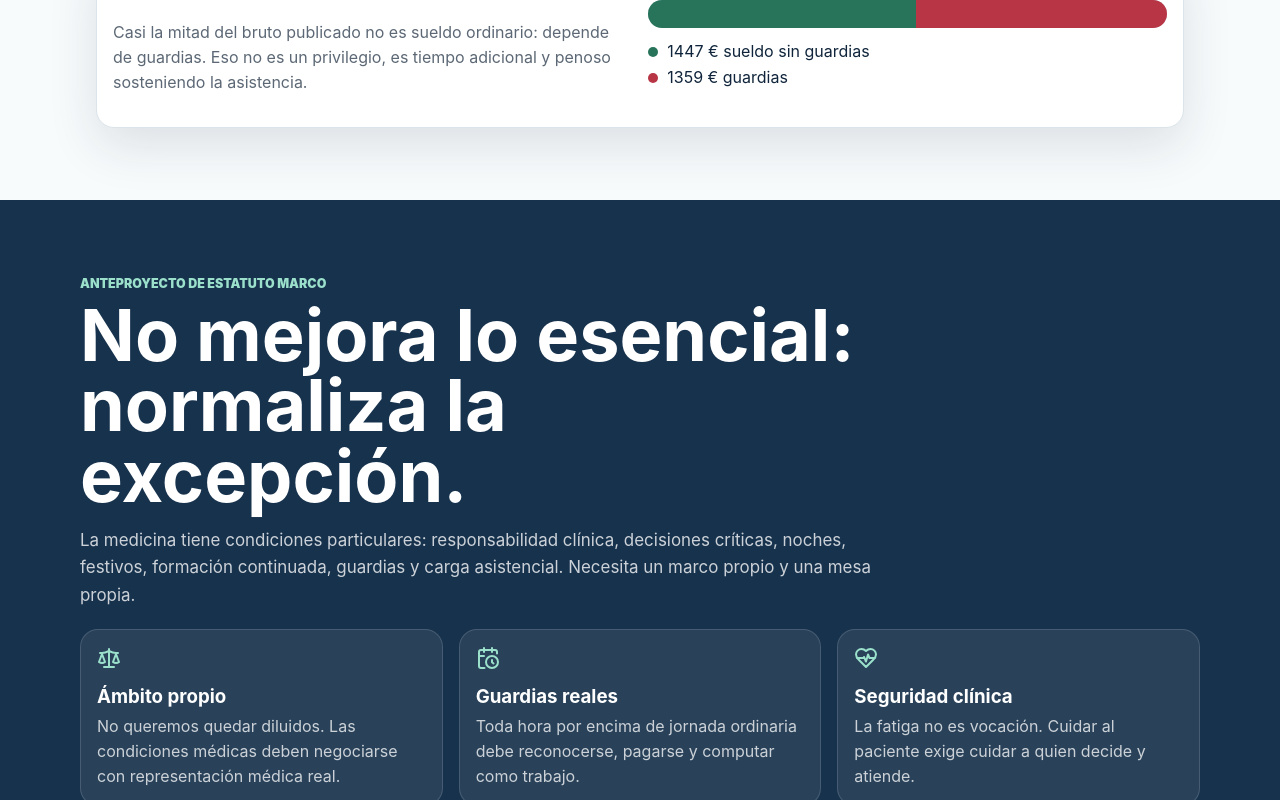
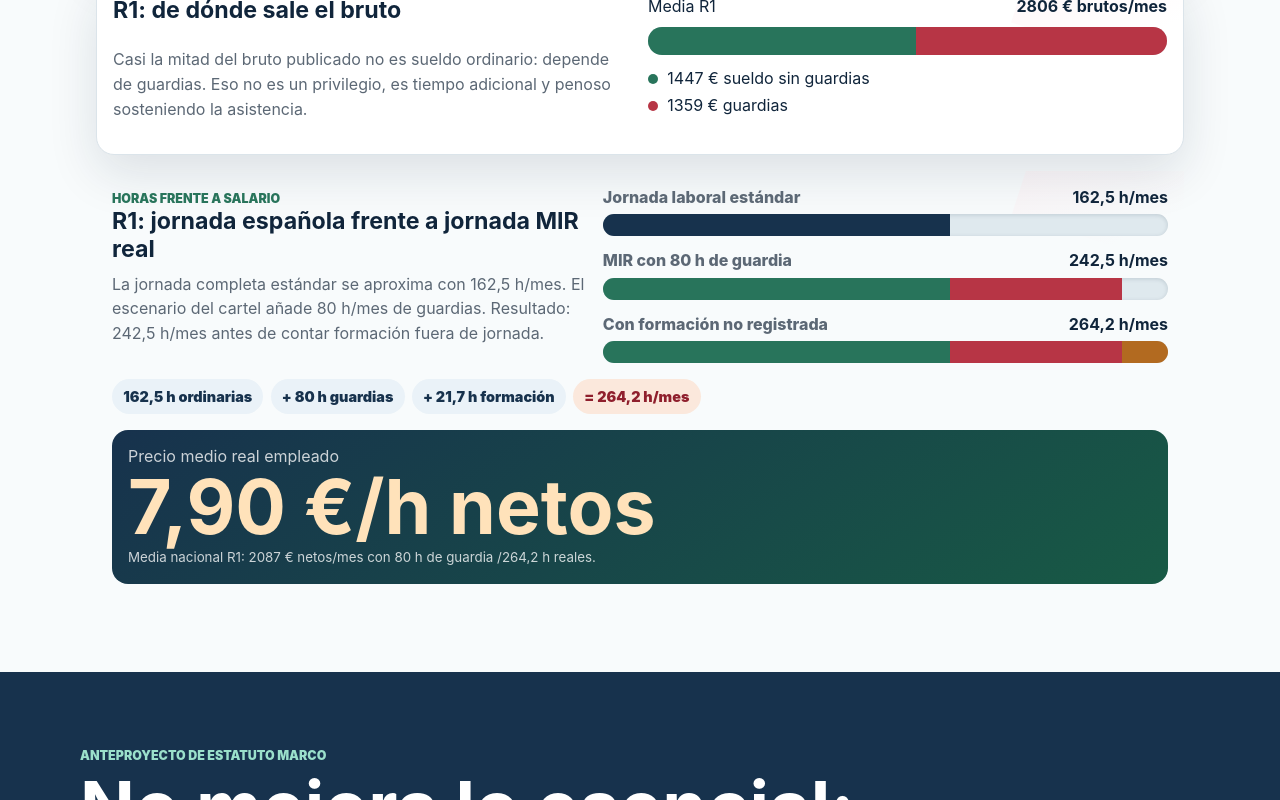
Before and after one commit to Guallar7/mir-estatuto-realidad, a React (Vite) app: page / in a window 1280 px wide. Shown: the part 1993-2793 px from the top of the page. Built offline with nearby package versions, Linux system fonts and the light colour scheme.

Commit message:
Clarify MIR hourly rate and hours comparison

```diff
--- a/index.html
+++ b/index.html
@@ -30,7 +30,7 @@
     <meta property="og:image:type" content="image/png" />
     <meta property="og:image:width" content="1200" />
     <meta property="og:image:height" content="630" />
-    <meta property="og:image:alt" content="No es sueldo. Son guardias. Retribuciones MIR, horas reales y Estatuto Marco." />
+    <meta property="og:image:alt" content="Logo de MIR guardias con corazon y pulso." />
     <meta name="twitter:card" content="summary_large_image" />
     <meta name="twitter:title" content="MIR: no es sueldo, son guardias" />
     <meta
@@ -38,7 +38,7 @@
       content="Datos reales sobre retribuciones MIR, guardias, horas trabajadas y por que el Estatuto Marco no resuelve las condiciones medicas."
     />
     <meta name="twitter:image" content="https://guallar7.github.io/mir-estatuto-realidad/og-image.png" />
-    <meta name="twitter:image:alt" content="No es sueldo. Son guardias. Retribuciones MIR, horas reales y Estatuto Marco." />
+    <meta name="twitter:image:alt" content="Logo de MIR guardias con corazon y pulso." />
     <title>MIR: no es sueldo, son guardias</title>
   </head>
   <body>
--- a/src/main.jsx
+++ b/src/main.jsx
@@ -60,6 +60,8 @@ function App() {
   const selectedGross = selected.withGuardsGross[yearIndex];
   const selectedBase = selected.base[yearIndex];
   const selectedHourly = selectedNet / (includeTraining ? TRAINING_TOTAL_HOURS : TOTAL_HOURS);
+  const displayedHourly = includeTraining ? current.realNetHourWithTraining : current.realNetHour;
+  const hoursScale = includeTraining ? TRAINING_TOTAL_HOURS : TOTAL_HOURS;
   const { scrollYProgress } = useScroll();
   const smoothScaleX = useSpring(scrollYProgress, { stiffness: 120, damping: 24, restDelta: 0.001 });
   const reduceMotion = useReducedMotion();
@@ -142,6 +144,7 @@ function App() {
           <MetricCard label={`${current.year} medio sin guardias`} value={`${eur(current.grossNoGuards)} €`} detail="brutos/mes" />
           <MetricCard label={`${current.year} con 80 h de guardia`} value={`${eur(current.netWithGuards)} €`} detail="netos/mes" tone="red" />
           <MetricCard label="Horas reales mínimas" value={`${eur(TOTAL_HOURS, 1)} h`} detail="al mes" tone="amber" />
+          <MetricCard label={`${current.year} precio real medio`} value={`${eur(current.realNetHour, 2)} €`} detail="netos/h" tone="green" />
         </div>
       </section>
 
@@ -179,8 +182,9 @@ function App() {
           <span className="kicker">El cálculo que falta</span>
           <h2>Cuando metes las horas, el relato se cae.</h2>
           <p>
-            Selecciona año de residencia. La cifra central usa la media publicada en SIMEG/CTO con 80 horas
-            mensuales de guardia y la compara con la jornada ordinaria.
+            Selecciona año de residencia. La cifra central usa la media nacional publicada en SIMEG/CTO con
+            80 horas mensuales de guardia. El €/h no es el precio de una guardia concreta: es el neto medio
+            con guardias dividido entre las horas reales trabajadas.
           </p>
         </div>
 
@@ -242,6 +246,69 @@ function App() {
             label={`Media ${current.year}`}
             reduceMotion={reduceMotion}
           />
+        </SpotlightPanel>
+
+        <SpotlightPanel className="hours-compare-card">
+          <div className="hours-copy">
+            <span className="kicker">Horas frente a salario</span>
+            <h3>{current.year}: jornada española frente a jornada MIR real</h3>
+            <p>
+              La jornada completa estándar se aproxima con {eur(ORDINARY_HOURS, 1)} h/mes. El escenario del
+              cartel añade 80 h/mes de guardias. Resultado: {eur(TOTAL_HOURS, 1)} h/mes antes de contar
+              formación fuera de jornada.
+            </p>
+          </div>
+
+          <div className="hours-visual" aria-label="Comparación de horas mensuales">
+            <div className="hour-line">
+              <div className="hour-line-label">
+                <span>Jornada laboral estándar</span>
+                <strong>{eur(ORDINARY_HOURS, 1)} h/mes</strong>
+              </div>
+              <span className="hour-track">
+                <span className="hour-fill standard" style={{ width: `${(ORDINARY_HOURS / hoursScale) * 100}%` }} />
+              </span>
+            </div>
+            <div className="hour-line resident">
+              <div className="hour-line-label">
+                <span>MIR con 80 h de guardia</span>
+                <strong>{eur(TOTAL_HOURS, 1)} h/mes</strong>
+              </div>
+              <span className="hour-track">
+                <span className="hour-fill ordinary" style={{ width: `${(ORDINARY_HOURS / hoursScale) * 100}%` }} />
+                <span className="hour-fill guard" style={{ width: `${(GUARD_HOURS / hoursScale) * 100}%` }} />
+              </span>
+            </div>
+            {includeTraining && (
+              <div className="hour-line training-extra">
+                <div className="hour-line-label">
+                  <span>Con formación no registrada</span>
+                  <strong>{eur(TRAINING_TOTAL_HOURS, 1)} h/mes</strong>
+                </div>
+                <span className="hour-track">
+                  <span className="hour-fill ordinary" style={{ width: `${(ORDINARY_HOURS / hoursScale) * 100}%` }} />
+                  <span className="hour-fill guard" style={{ width: `${(GUARD_HOURS / hoursScale) * 100}%` }} />
+                  <span className="hour-fill training" style={{ width: `${((TRAINING_TOTAL_HOURS - TOTAL_HOURS) / hoursScale) * 100}%` }} />
+                </span>
+              </div>
+            )}
+          </div>
+
+          <div className="hour-summary">
+            <span>{eur(ORDINARY_HOURS, 1)} h ordinarias</span>
+            <span>+ {GUARD_HOURS} h guardias</span>
+            {includeTraining && <span>+ {eur(TRAINING_TOTAL_HOURS - TOTAL_HOURS, 1)} h formación</span>}
+            <strong>= {eur(includeTraining ? TRAINING_TOTAL_HOURS : TOTAL_HOURS, 1)} h/mes</strong>
+          </div>
+
+          <div className="hour-price">
+            <span>Precio medio real empleado</span>
+            <strong>{eur(displayedHourly, 2)} €/h netos</strong>
+            <small>
+              Media nacional {current.year}: {eur(current.netWithGuards)} € netos/mes con 80 h de guardia /
+              {eur(includeTraining ? TRAINING_TOTAL_HOURS : TOTAL_HOURS, 1)} h reales.
+            </small>
+          </div>
         </SpotlightPanel>
       </RevealSection>
 
--- a/src/styles.css
+++ b/src/styles.css
@@ -602,6 +602,127 @@ h2 {
   background: var(--red);
 }
 
+.hours-compare-card {
+  display: grid;
+  gap: 1rem;
+  margin-top: 1rem;
+  padding: 1rem;
+}
+
+.hours-copy h3 {
+  font-size: 1.45rem;
+  margin-bottom: 0.55rem;
+}
+
+.hours-copy p {
+  color: var(--muted);
+  line-height: 1.55;
+  margin-bottom: 0;
+}
+
+.hours-visual {
+  display: grid;
+  gap: 0.9rem;
+}
+
+.hour-line {
+  display: grid;
+  gap: 0.45rem;
+}
+
+.hour-line-label {
+  align-items: baseline;
+  display: flex;
+  gap: 0.7rem;
+  justify-content: space-between;
+}
+
+.hour-line-label span {
+  color: var(--muted);
+  font-weight: 800;
+}
+
+.hour-line-label strong {
+  color: var(--ink);
+  white-space: nowrap;
+}
+
+.hour-track {
+  background: #dfe9ee;
+  border-radius: 999px;
+  box-shadow: inset 0 1px 4px rgba(16, 37, 59, 0.15);
+  display: flex;
+  height: 22px;
+  overflow: hidden;
+}
+
+.hour-fill {
+  display: block;
+  min-width: 2px;
+}
+
+.hour-fill.standard {
+  background: var(--blue);
+}
+
+.hour-fill.ordinary {
+  background: var(--green);
+}
+
+.hour-fill.guard {
+  background: var(--red);
+}
+
+.hour-fill.training {
+  background: var(--amber);
+}
+
+.hour-summary {
+  display: flex;
+  flex-wrap: wrap;
+  gap: 0.45rem;
+}
+
+.hour-summary span,
+.hour-summary strong {
+  background: var(--soft-blue);
+  border-radius: 999px;
+  color: var(--blue);
+  font-size: 0.9rem;
+  font-weight: 900;
+  padding: 0.55rem 0.7rem;
+}
+
+.hour-summary strong {
+  background: #fbe8dc;
+  color: var(--red-dark);
+}
+
+.hour-price {
+  background: linear-gradient(145deg, var(--blue), var(--green-dark));
+  border-radius: 16px;
+  color: white;
+  padding: 1rem;
+}
+
+.hour-price span,
+.hour-price small {
+  color: rgba(255, 255, 255, 0.78);
+  display: block;
+}
+
+.hour-price strong {
+  color: #ffe2ba;
+  display: block;
+  font-size: clamp(2.25rem, 12vw, 4.7rem);
+  line-height: 0.95;
+  margin: 0.35rem 0;
+}
+
+.hour-price small {
+  line-height: 1.45;
+}
+
 .principles,
 .demands {
   display: grid;
@@ -888,7 +1009,10 @@ footer strong {
     justify-content: flex-end;
   }
 
-  .hero-metrics,
+  .hero-metrics {
+    grid-template-columns: repeat(4, 1fr);
+  }
+
   .calc-grid,
   .principles,
   .demands {
@@ -903,6 +1027,15 @@ footer strong {
   .controls-row,
   .ccaa-highlight {
     grid-template-columns: 1fr 1fr;
+  }
+
+  .hours-compare-card {
+    grid-template-columns: minmax(0, 1.05fr) minmax(0, 1.25fr);
+  }
+
+  .hour-summary,
+  .hour-price {
+    grid-column: 1 / -1;
   }
 
   .csif-response {
```
Also changed, not shown: public/og-image.png, public/og-image.svg.
